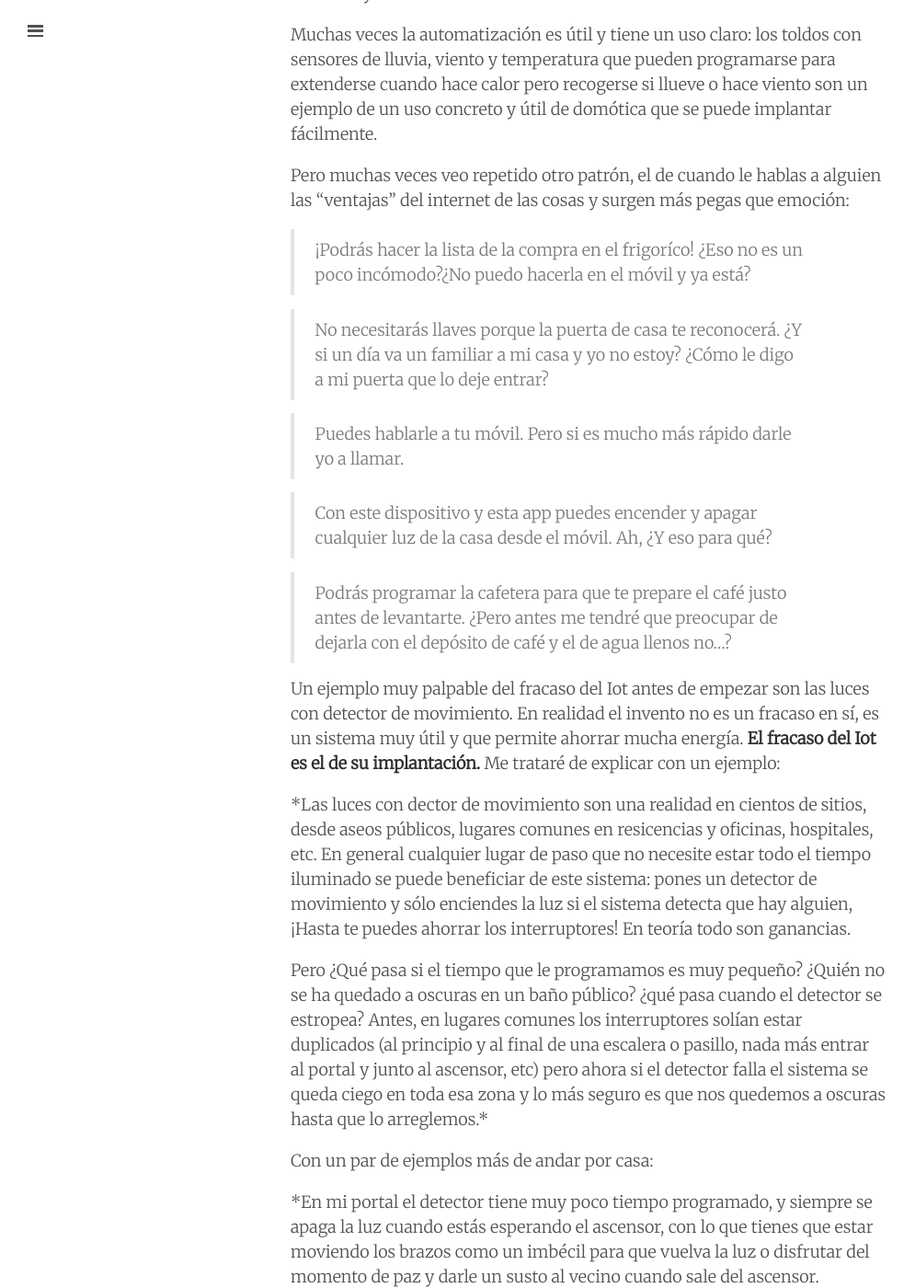
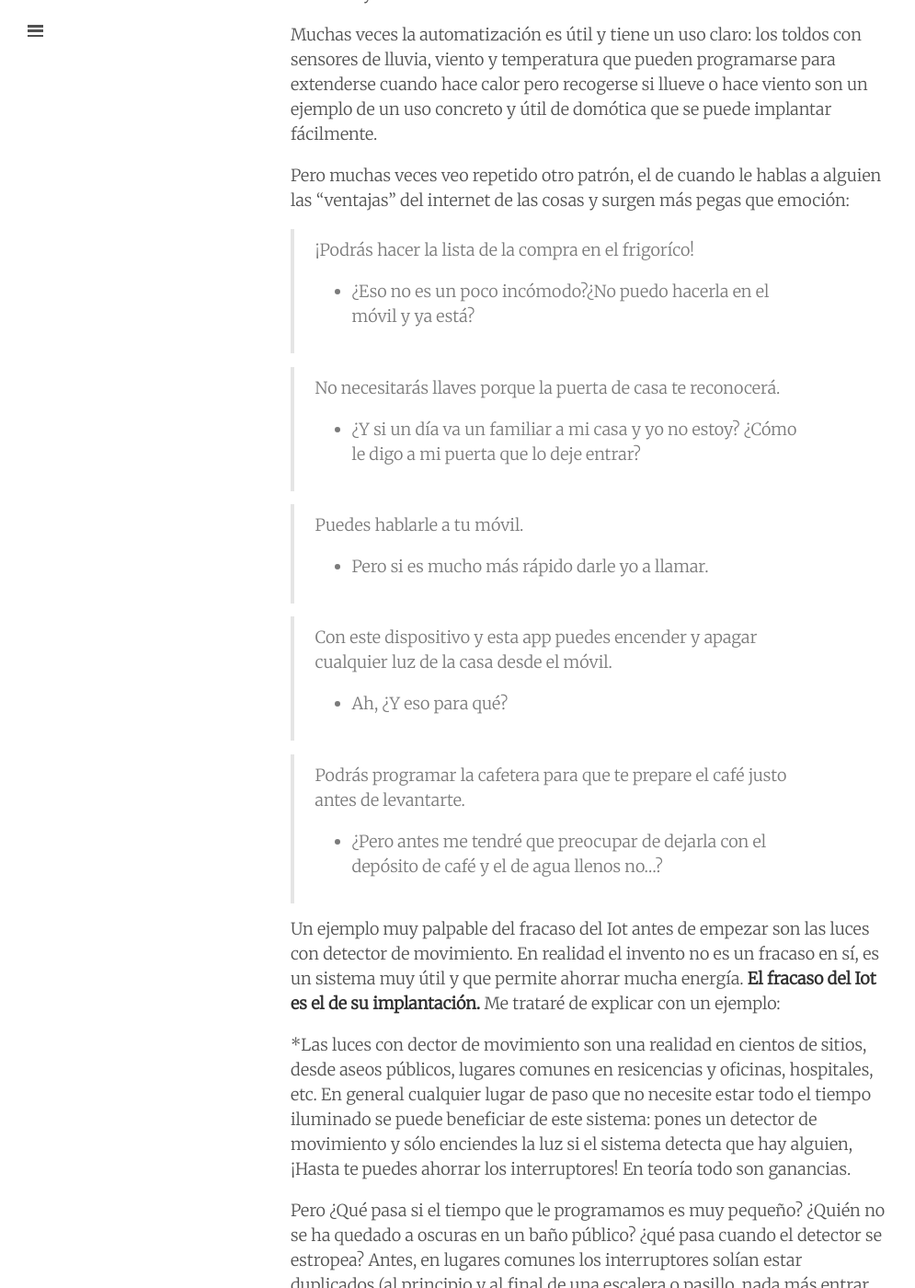
Before and after one commit to juanmirod/juanmirod.github.io, a Jekyll site: the page built from _posts/2017-04-29-porque-iot-es-dificil.markdown, in a window 1280 px wide and 1400 px high, scrolled down 761 px. Shown: the whole window at 92% size, without its empty margins (0-995 px from the left). Built offline with Jekyll 4.4.1, drawn with Linux system fonts in a browser that asks for light colours.

Commit message:
fix: blockquotes

```diff
--- a/_posts/2017-04-29-porque-iot-es-dificil.markdown
+++ b/_posts/2017-04-29-porque-iot-es-dificil.markdown
@@ -17,19 +17,19 @@ Muchas veces la automatización es útil y tiene un uso claro: los toldos con se
 Pero muchas veces veo repetido otro patrón, el de cuando le hablas a alguien las "ventajas" del internet de las cosas y surgen más pegas que emoción:
 
 > ¡Podrás hacer la lista de la compra en el frigoríco!
-> ¿Eso no es un poco incómodo?¿No puedo hacerla en el móvil y ya está?
+> - ¿Eso no es un poco incómodo?¿No puedo hacerla en el móvil y ya está?
 
 > No necesitarás llaves porque la puerta de casa te reconocerá.
-> ¿Y si un día va un familiar a mi casa y yo no estoy? ¿Cómo le digo a mi puerta que lo deje entrar?
+> - ¿Y si un día va un familiar a mi casa y yo no estoy? ¿Cómo le digo a mi puerta que lo deje entrar?
 
 > Puedes hablarle a tu móvil.
-> Pero si es mucho más rápido darle yo a llamar.
+> - Pero si es mucho más rápido darle yo a llamar.
 
 > Con este dispositivo y esta app puedes encender y apagar cualquier luz de la casa desde el móvil.
-> Ah, ¿Y eso para qué?
+> - Ah, ¿Y eso para qué?
 
 > Podrás programar la cafetera para que te prepare el café justo antes de levantarte.
-> ¿Pero antes me tendré que preocupar de dejarla con el depósito de café y el de agua llenos no...?
+> - ¿Pero antes me tendré que preocupar de dejarla con el depósito de café y el de agua llenos no...?
 
 Un ejemplo muy palpable del fracaso del Iot antes de empezar son las luces con detector de movimiento. En realidad el invento no es un fracaso en sí, es un sistema muy útil y que permite ahorrar mucha energía. **El fracaso del Iot es el de su implantación.** Me trataré de explicar con un ejemplo:
 
```
